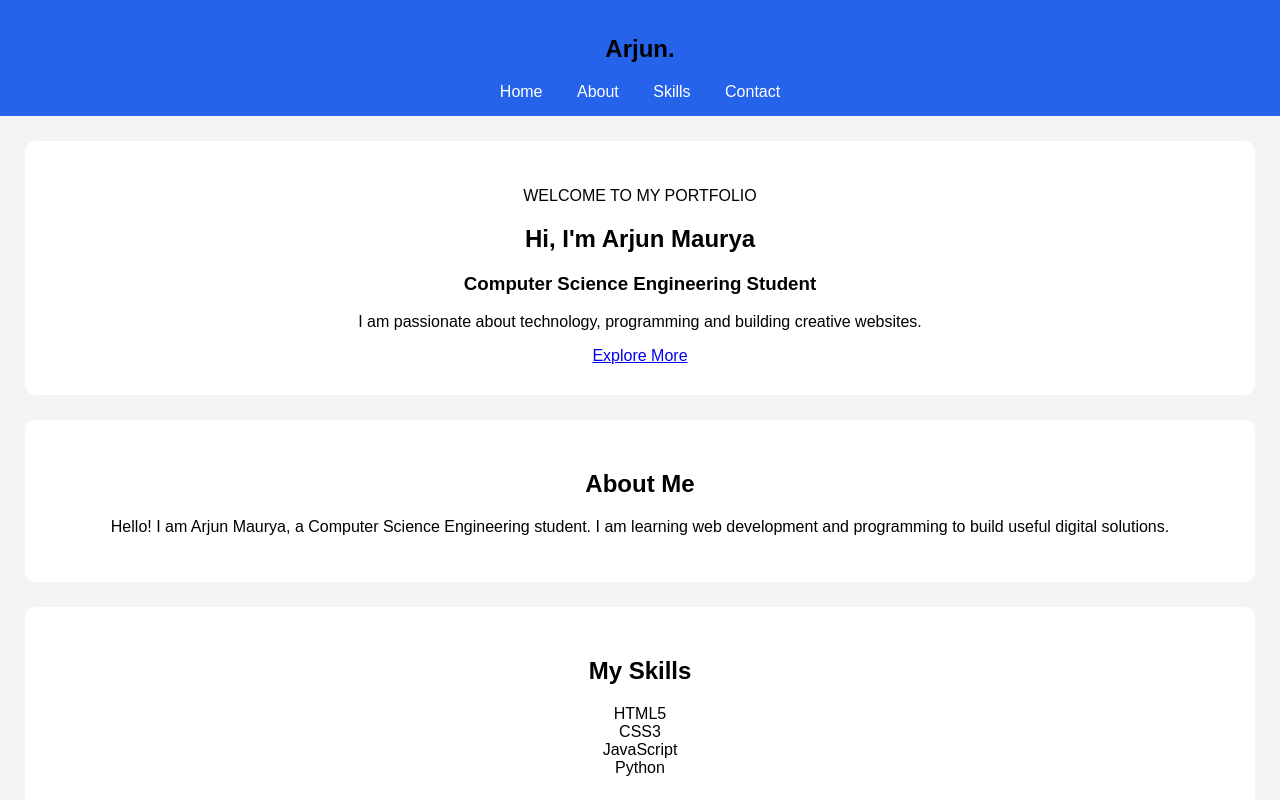
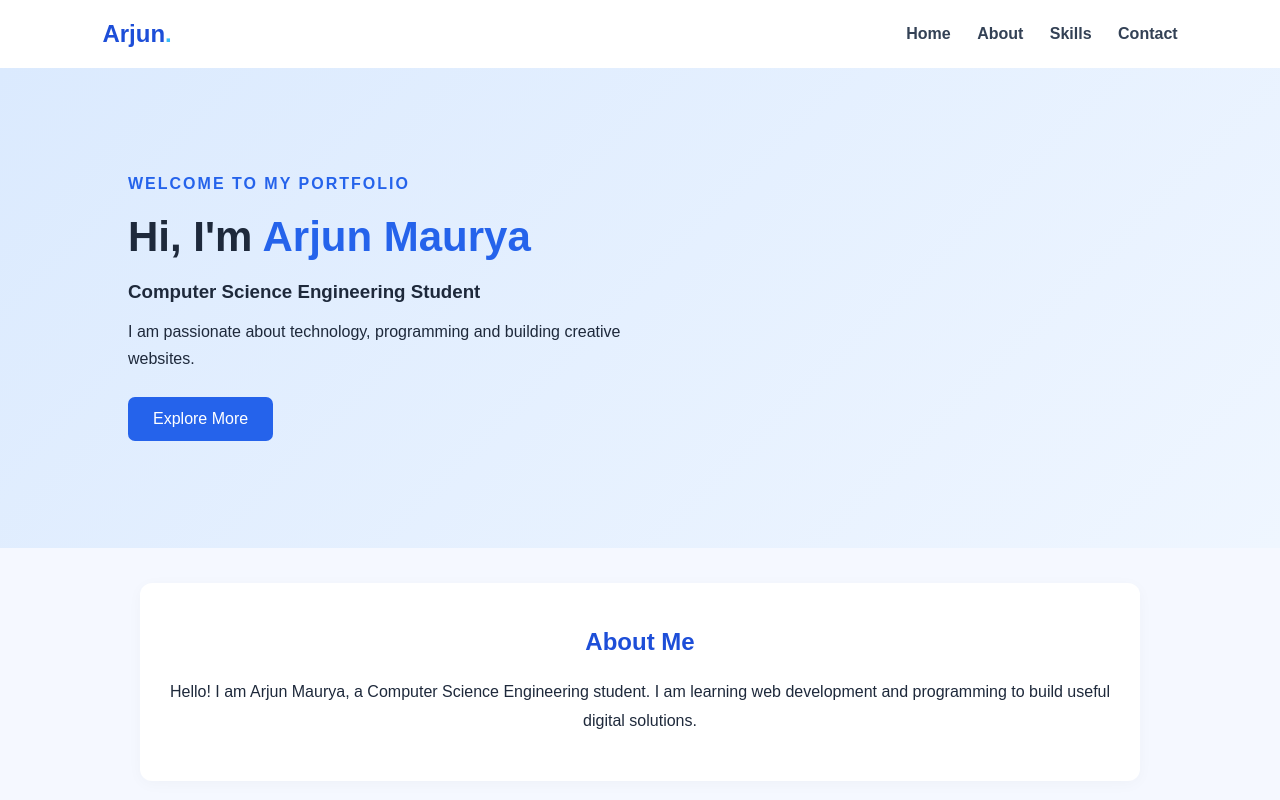
Before and after one commit to arjunmaurya5101-sudo/My-Portfolio, a plain HTML site: page index.html in a window 1280 px wide. Shown: the top 800 px of the page. Drawn offline with Linux system fonts and the light colour scheme.

Commit message:
Update style.css

```diff
--- a/style.css
+++ b/style.css
@@ -1,36 +1,161 @@
-body {
+* {
     margin: 0;
-    font-family: Arial, sans-serif;
-    background: #f4f4f4;
-    text-align: center;
+    padding: 0;
+    box-sizing: border-box;
 }
 
-header {
-    background: #172554;
-    color: white;
-    padding: 40px;
+html {
+    scroll-behavior: smooth;
 }
 
-nav {
-    background: #2563eb;
-    padding: 15px;
+body {
+    font-family: Arial, sans-serif;
+    background: #f5f8ff;
+    color: #1e293b;
 }
 
-nav a {
-    color: white;
-    text-decoration: none;
-    margin: 15px;
+.navbar {
+    display: flex;
+    justify-content: space-between;
+    align-items: center;
+    padding: 20px 8%;
+    background: white;
+    box-shadow: 0 2px 10px #00000010;
 }
 
-section {
+.navbar h2 {
+    color: #1d4ed8;
+}
+
+.navbar h2 span {
+    color: #38bdf8;
+}
+
+.nav-links a {
+    text-decoration: none;
+    color: #334155;
+    margin-left: 22px;
+    font-weight: bold;
+}
+
+.nav-links a:hover {
+    color: #2563eb;
+}
+
+.hero {
+    min-height: 480px;
+    display: flex;
+    align-items: center;
+    padding: 70px 10%;
+    background: linear-gradient(135deg, #dbeafe, #eff6ff);
+}
+
+.welcome {
+    color: #2563eb;
+    font-weight: bold;
+    letter-spacing: 2px;
+}
+
+.hero h1 {
+    font-size: 42px;
+    margin: 20px 0;
+}
+
+.hero h1 span {
+    color: #2563eb;
+}
+
+.hero h3 {
+    margin-bottom: 15px;
+}
+
+.intro {
+    max-width: 500px;
+    line-height: 1.7;
+    margin-bottom: 25px;
+}
+
+.btn {
+    display: inline-block;
+    background: #2563eb;
+    color: white;
+    padding: 13px 25px;
+    border-radius: 7px;
+    text-decoration: none;
+}
+
+.btn:hover {
+    background: #1e40af;
+}
+
+.section {
+    max-width: 1000px;
+    margin: 35px auto;
+    padding: 45px 25px;
+    text-align: center;
     background: white;
-    margin: 25px;
-    padding: 30px;
-    border-radius: 10px;
+    border-radius: 12px;
+    box-shadow: 0 3px 15px #00000008;
+}
+
+.section h2 {
+    color: #1d4ed8;
+    margin-bottom: 22px;
+}
+
+.section p {
+    line-height: 1.8;
+}
+
+.skills {
+    display: flex;
+    justify-content: center;
+    flex-wrap: wrap;
+    gap: 18px;
+}
+
+.skill-card {
+    background: #dbeafe;
+    color: #1d4ed8;
+    padding: 20px 35px;
+    border-radius: 8px;
+    font-weight: bold;
 }
 
 footer {
+    text-align: center;
     background: #172554;
     color: white;
-    padding: 15px;
+    padding: 22px;
 }
+
+@media (max-width: 600px) {
+    .navbar {
+        flex-direction: column;
+        gap: 18px;
+    }
+
+    .nav-links {
+        display: flex;
+        flex-wrap: wrap;
+        justify-content: center;
+        gap: 12px;
+    }
+
+    .nav-links a {
+        margin: 0;
+    }
+
+    .hero {
+        padding: 55px 7%;
+    }
+
+    .hero h1 {
+        font-size: 30px;
+    }
+
+    .section {
+        margin: 20px 12px;
+        padding: 30px 18px;
+    }
+}
```
